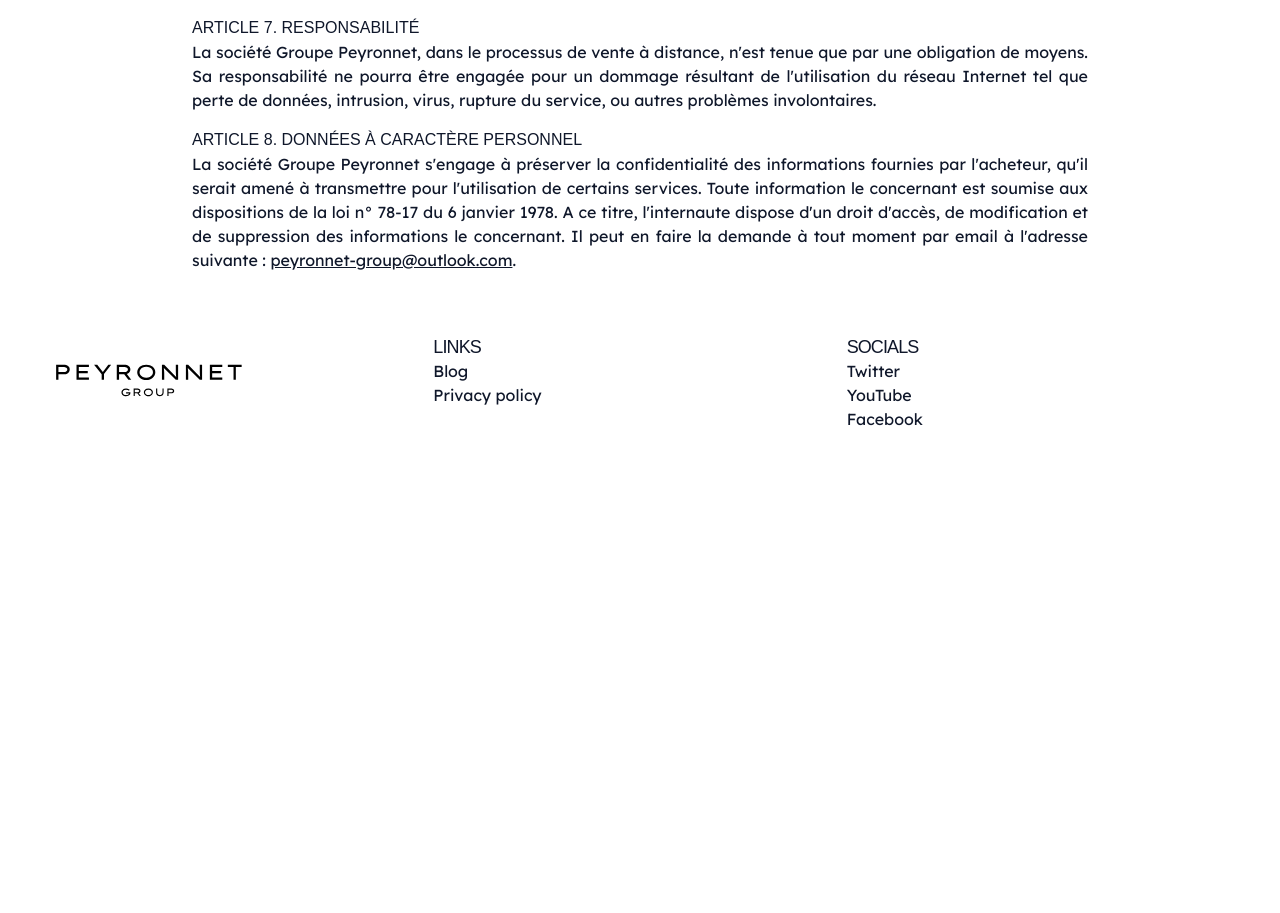
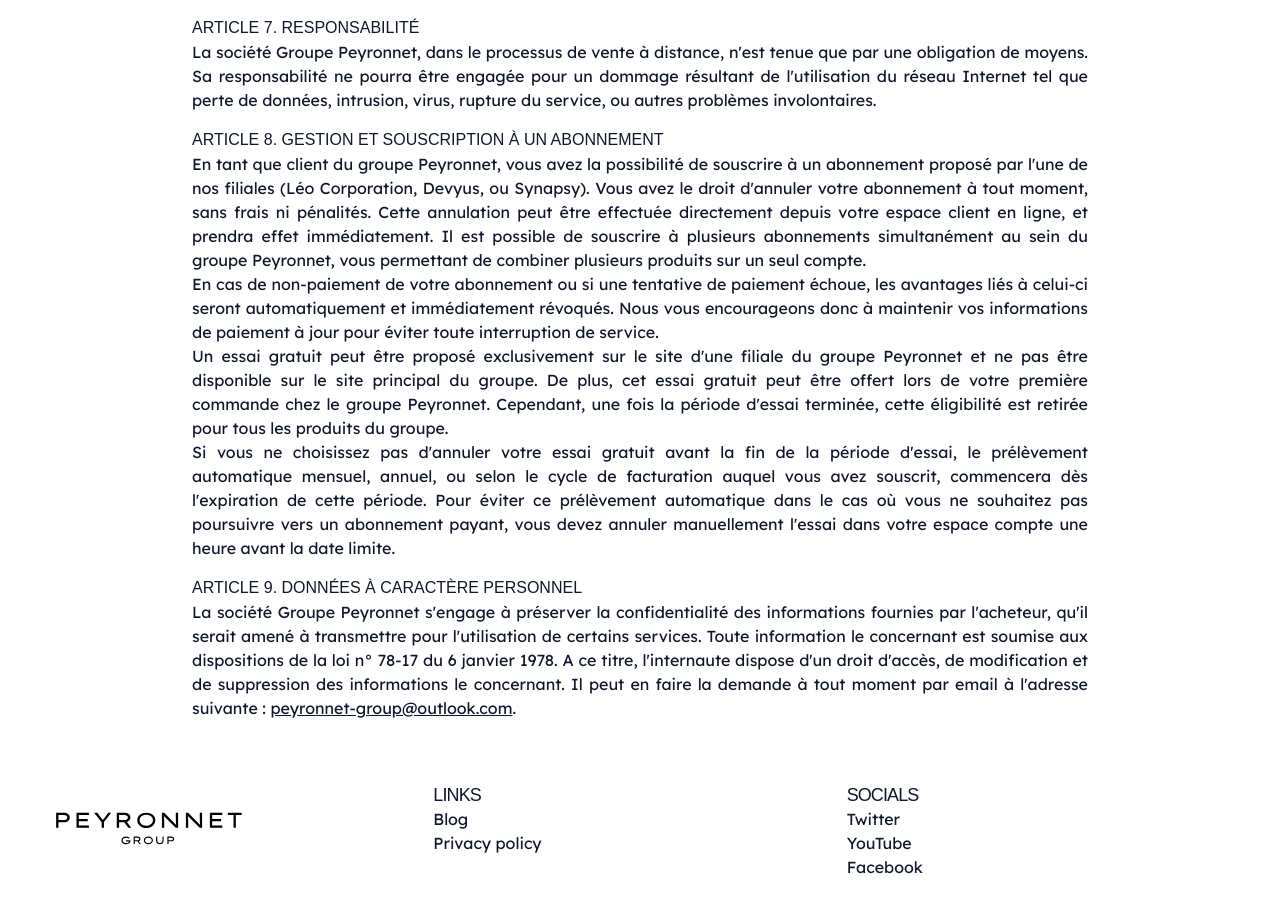
Before and after one commit to peyronnet-group/website, a Next.js app: page /cgv in a window 1280 px wide. Shown: the part 1469-2382 px from the top of the page. Before the commit the page ends 1940 px from the top, so only its background shows below. Built offline with nearby package versions, Linux system fonts and the light colour scheme; a web font is replaced by a local one.

Commit message:
Updated CGV

```diff
--- a/app/cgv/page.tsx
+++ b/app/cgv/page.tsx
@@ -43,10 +43,17 @@
 
             <h2 className="text-md font-wide uppercase mt-4">Article 7. Responsabilité </h2>
             <p>La société Groupe Peyronnet, dans le processus de vente à distance, n&apos;est tenue que par une obligation de moyens. Sa responsabilité ne pourra être engagée pour un dommage résultant de l&apos;utilisation du réseau Internet tel que perte de données, intrusion, virus, rupture du service, ou autres problèmes involontaires.</p>
-            <h2 className="text-md font-wide uppercase mt-4">Article 8. Données à caractère personnel</h2>
+
+            <h2 className="text-md font-wide uppercase mt-4">Article 8. Gestion et souscription à un abonnement</h2>
+            <p>En tant que client du groupe Peyronnet, vous avez la possibilité de souscrire à un abonnement proposé par l'une de nos filiales (Léo Corporation, Devyus, ou Synapsy). Vous avez le droit d'annuler votre abonnement à tout moment, sans frais ni pénalités. Cette annulation peut être effectuée directement depuis votre espace client en ligne, et prendra effet immédiatement. Il est possible de souscrire à plusieurs abonnements simultanément au sein du groupe Peyronnet, vous permettant de combiner plusieurs produits sur un seul compte.
+            </p>
+            <p>En cas de non-paiement de votre abonnement ou si une tentative de paiement échoue, les avantages liés à celui-ci seront automatiquement et immédiatement révoqués. Nous vous encourageons donc à maintenir vos informations de paiement à jour pour éviter toute interruption de service.</p>
+            <p>Un essai gratuit peut être proposé exclusivement sur le site d'une filiale du groupe Peyronnet et ne pas être disponible sur le site principal du groupe. De plus, cet essai gratuit peut être offert lors de votre première commande chez le groupe Peyronnet. Cependant, une fois la période d'essai terminée, cette éligibilité est retirée pour tous les produits du groupe.</p>
+            <p>Si vous ne choisissez pas d'annuler votre essai gratuit avant la fin de la période d'essai, le prélèvement automatique mensuel, annuel, ou selon le cycle de facturation auquel vous avez souscrit, commencera dès l'expiration de cette période. Pour éviter ce prélèvement automatique dans le cas où vous ne souhaitez pas poursuivre vers un abonnement payant, vous devez annuler manuellement l'essai dans votre espace compte une heure avant la date limite.</p>
+
+            <h2 className="text-md font-wide uppercase mt-4">Article 9. Données à caractère personnel</h2>
             <p>
                 La société Groupe Peyronnet s&apos;engage à préserver la confidentialité des informations fournies par l&apos;acheteur, qu&apos;il serait amené à transmettre pour l&apos;utilisation de certains services. Toute information le concernant est soumise aux dispositions de la loi n° 78-17 du 6 janvier 1978. A ce titre, l&apos;internaute dispose d&apos;un droit d&apos;accès, de modification et de suppression des informations le concernant. Il peut en faire la demande à tout moment par email à l&apos;adresse suivante :  <Link className="underline" href="mailto:peyronnet-group@outlook.com">peyronnet-group@outlook.com</Link>.
-
             </p>
         </section>
     </main>
```
Also changed, not shown: package.json (+11 -11 lines), 1 other file (tests, documents, lock files or other folders).
